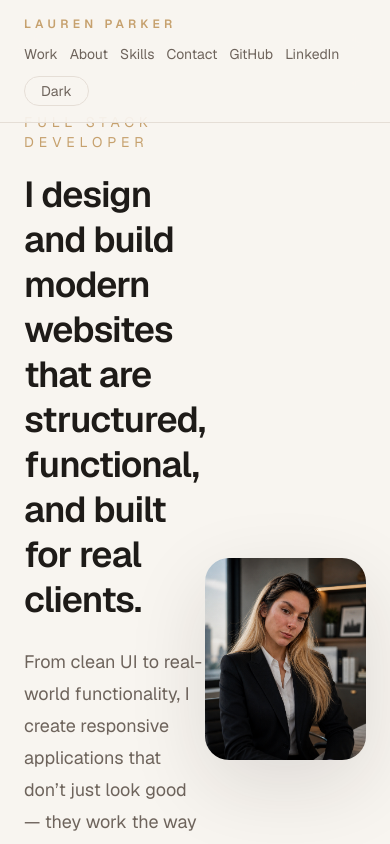
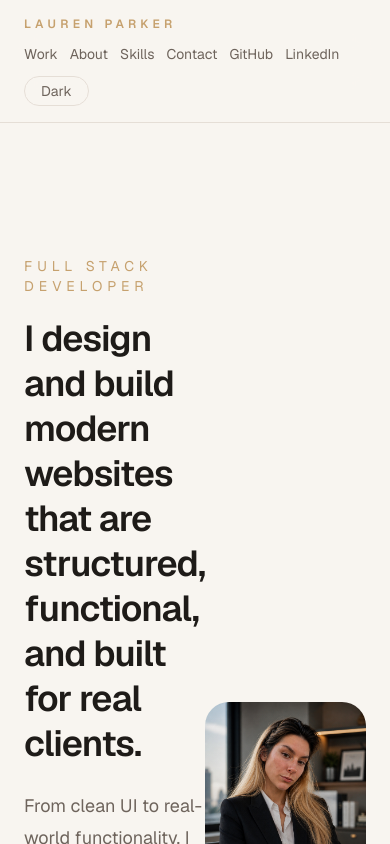
Before and after one commit to laurenabigailparker/lauren-parker-portfolio, a Next.js app: page / in a window 390 px wide. Shown: the top 844 px of the page. Built offline with nearby package versions, Linux system fonts and the light colour scheme.

Commit message:
fix mobile hero spacing and navbar overlap

```diff
--- a/app/page.tsx
+++ b/app/page.tsx
@@ -243,8 +243,8 @@ const toggleTheme = () => {
   </div>
 </nav>
 
-    <section className="mx-auto flex min-h-screen max-w-7xl items-center px-6 pt-28 md:px-12">
-  <div className="grid w-full items-center gap-12 md:grid-cols-2">
+    <section className="mx-auto flex min-h-screen max-w-7xl items-center px-6 pt-64 md:px-12 md:pt-32">
+ <div className="grid w-full items-center gap-10 lg:grid-cols-2">
 
 
     <div>
@@ -253,9 +253,8 @@ const toggleTheme = () => {
       </p>
 
       <h1 className="text-4xl font-semibold leading-tight tracking-tight sm:text-5xl md:text-6xl lg:text-7xl">
-        I design and build modern websites that are structured, functional, and built for real clients.
-      </h1>
-
+  I design and build modern websites that are structured, functional, and built for real clients.
+</h1>
       <p className="mt-6 max-w-xl text-lg leading-8 text-[var(--subtext)]">
         From clean UI to real-world functionality, I create responsive applications that don’t just look good — they work the way they should.
       </p>
@@ -292,7 +291,7 @@ const toggleTheme = () => {
 
 
 
-<div className="relative mx-auto mt-10 w-full max-w-sm overflow-hidden rounded-3xl shadow-[0_25px_80px_rgba(30,27,24,0.12)] md:mt-0 md:max-w-md lg:max-w-lg">
+<div className="relative mx-auto mt-10 w-full max-w-xs overflow-hidden rounded-3xl md:mt-0 sm:max-w-sm lg:max-w-lg">
   <div className="relative aspect-[4/5] w-full">
     <Image
       src="/me.jpg"
```
